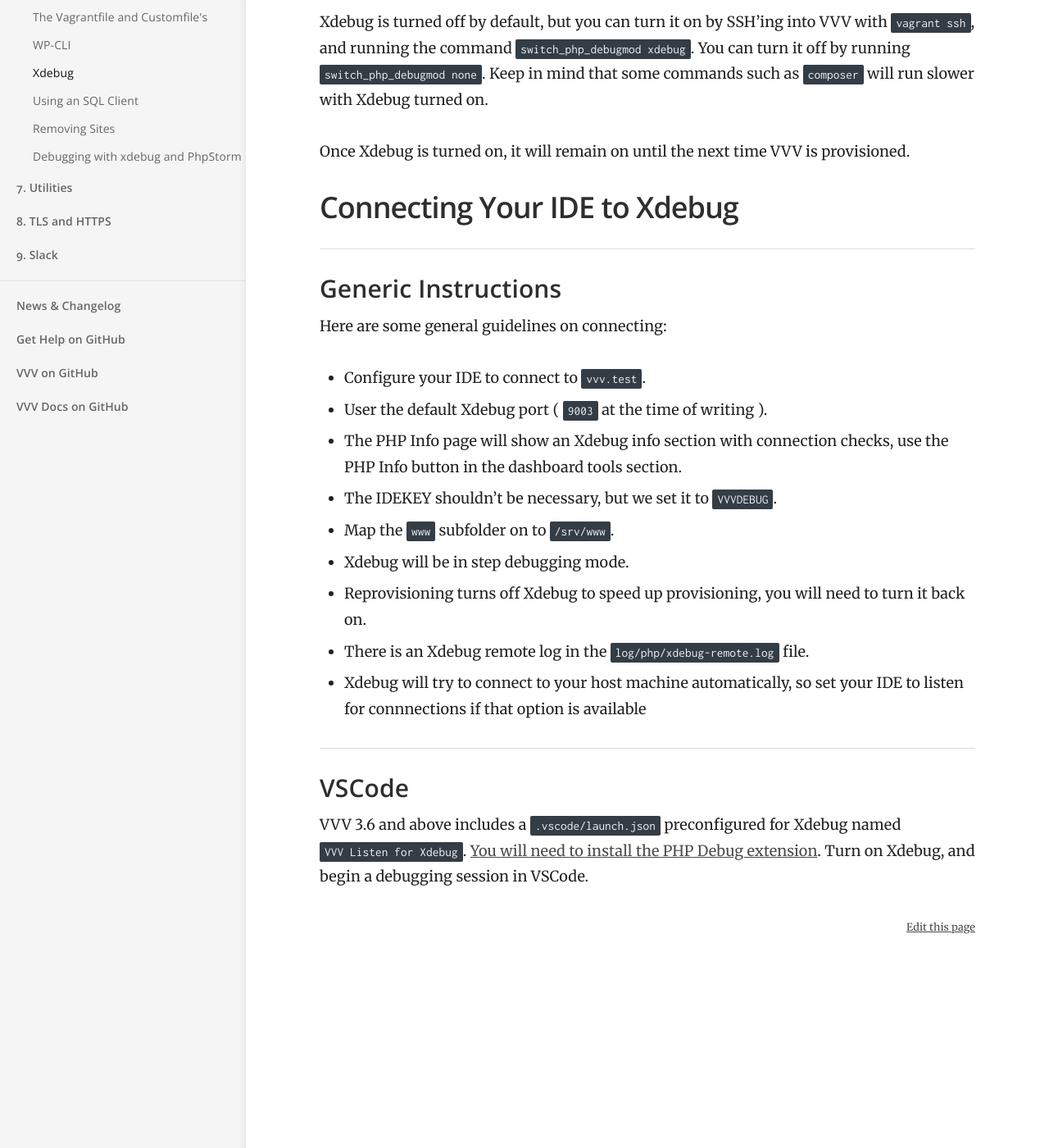
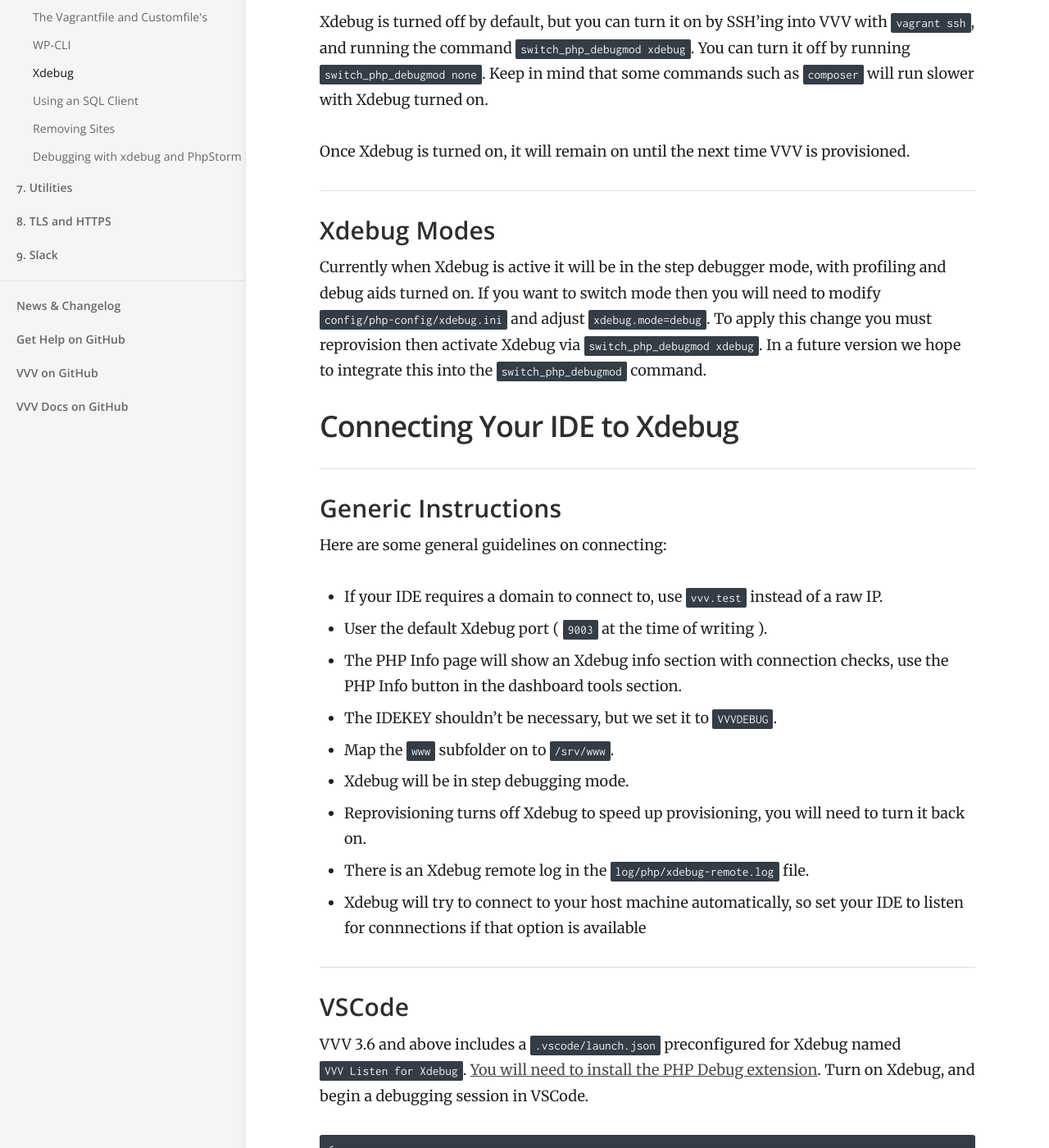
Before and after one commit to Varying-Vagrant-Vagrants/varyingvagrantvagrants.org, a Jekyll site: the page built from docs/en-US/references/xdebug.md, in a window 1280 px wide and 1400 px high, scrolled down 597 px. Shown: the whole window at 82% size. Built offline with Jekyll 4.4.1, drawn with Linux system fonts in a browser that asks for light colours; some of the changed text lies outside the part shown.

Commit message:
Update xdebug.md

````diff
--- a/docs/en-US/references/xdebug.md
+++ b/docs/en-US/references/xdebug.md
@@ -17,17 +17,19 @@ vagrant ssh -c "switch_php_debugmod xdebug"
 
 Xdebug is turned off by default, but you can turn it on by SSH'ing into VVV with `vagrant ssh`, and running the command `switch_php_debugmod xdebug`. You can turn it off by running `switch_php_debugmod none`. Keep in mind that some commands such as `composer` will run slower with Xdebug turned on.
 
-
 Once Xdebug is turned on, it will remain on until the next time VVV is provisioned.
 
+### Xdebug Modes
+
+Currently when Xdebug is active it will be in the step debugger mode, with profiling and debug aids turned on. If you want to switch mode then you will need to modify `config/php-config/xdebug.ini` and adjust `xdebug.mode=debug`. To apply this change you must reprovision then activate Xdebug via `switch_php_debugmod xdebug`. In a future version we hope to integrate this into the `switch_php_debugmod` command.
+
 ## Connecting Your IDE to Xdebug
-
 
 ### Generic Instructions
 
 Here are some general guidelines on connecting:
 
- - Configure your IDE to connect to `vvv.test`.
+ - If your IDE requires a domain to connect to, use `vvv.test` instead of a raw IP.
  - User the default Xdebug port ( `9003` at the time of writing ).
  - The PHP Info page will show an Xdebug info section with connection checks, use the PHP Info button in the dashboard tools section.
  - The IDEKEY shouldn't be necessary, but we set it to `VVVDEBUG`.
@@ -40,3 +42,20 @@ Here are some general guidelines on connecting:
 ### VSCode
 
 VVV 3.6 and above includes a `.vscode/launch.json` preconfigured for Xdebug named `VVV Listen for Xdebug`. [You will need to install the PHP Debug extension](https://marketplace.visualstudio.com/items?itemName=felixfbecker.php-debug). Turn on Xdebug, and begin a debugging session in VSCode.
+
+```json
+{
+	"version": "0.2.0",
+	"configurations": [
+		{
+			"name": "VVV Listen for Xdebug",
+			"type": "php",
+			"request": "launch",
+			"port": 9003,
+			"pathMappings": {
+				"/srv/www/": "${workspaceRoot}/www/"
+			}
+		}
+	]
+}
+```
````
